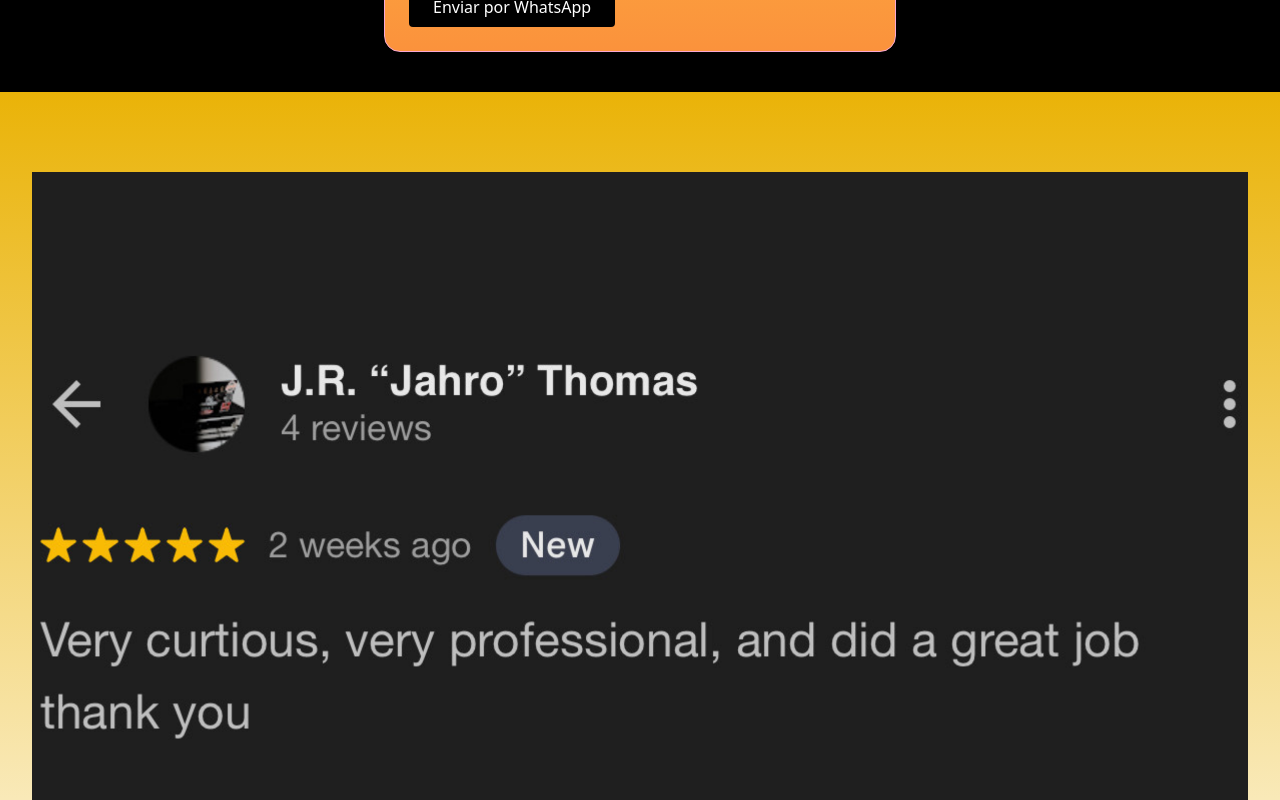
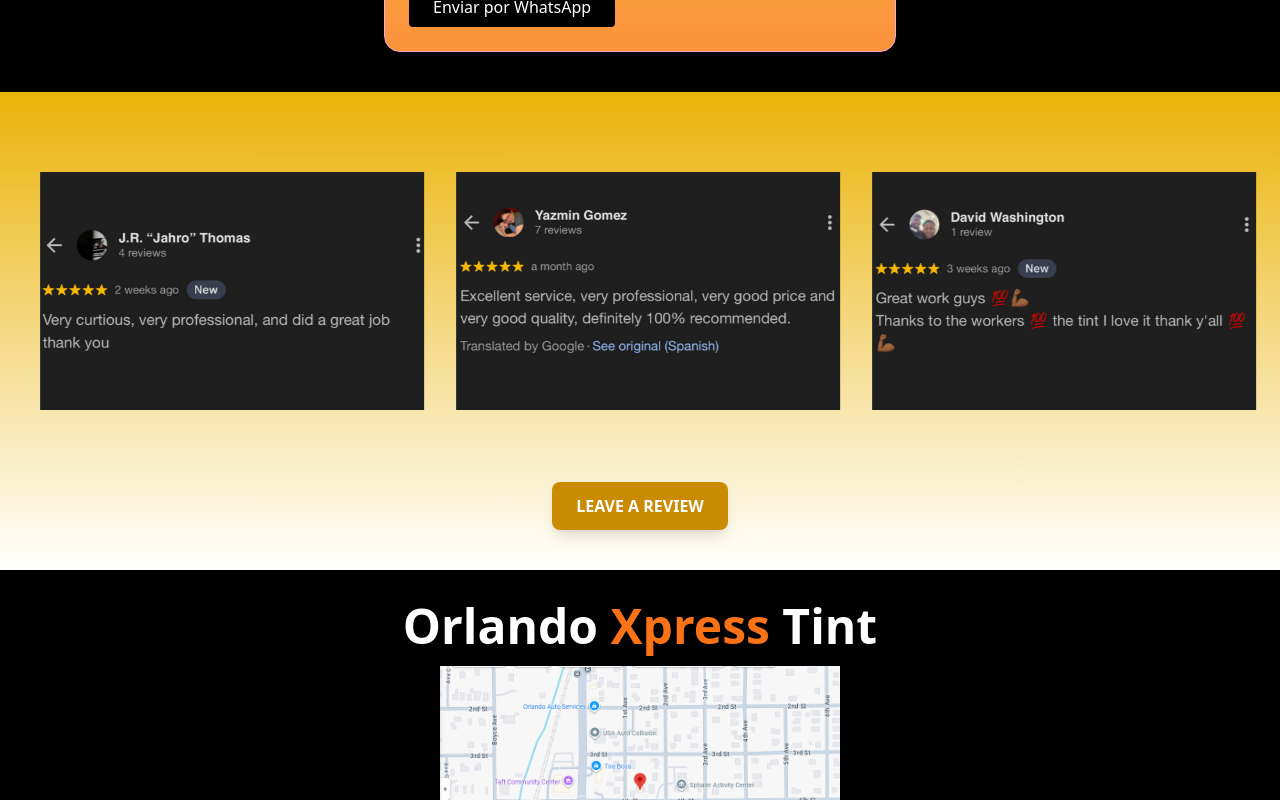
Before and after one commit to CarlosAlberto21/landingPage_vitacora, a React (Vite) app: page / in a window 1280 px wide. Shown: the part 2980-3780 px from the top of the page. Built offline with nearby package versions, Linux system fonts and the light colour scheme.

Commit message:
Actualizacion 6

```diff
--- a/src/components/Testimonial/Testimonial.jsx
+++ b/src/components/Testimonial/Testimonial.jsx
@@ -67,12 +67,7 @@
   autoplaySpeed: 3000,
   arrows: false,
   responsive: [
-    {
-      breakpoint: 1280, // MENOS de 1280 px
-      settings: {
-        slidesToShow: 1,
-      }
-    },
+
     {
       breakpoint: 9999, // "trampa" para pantallas MUY grandes
       settings: {
```
